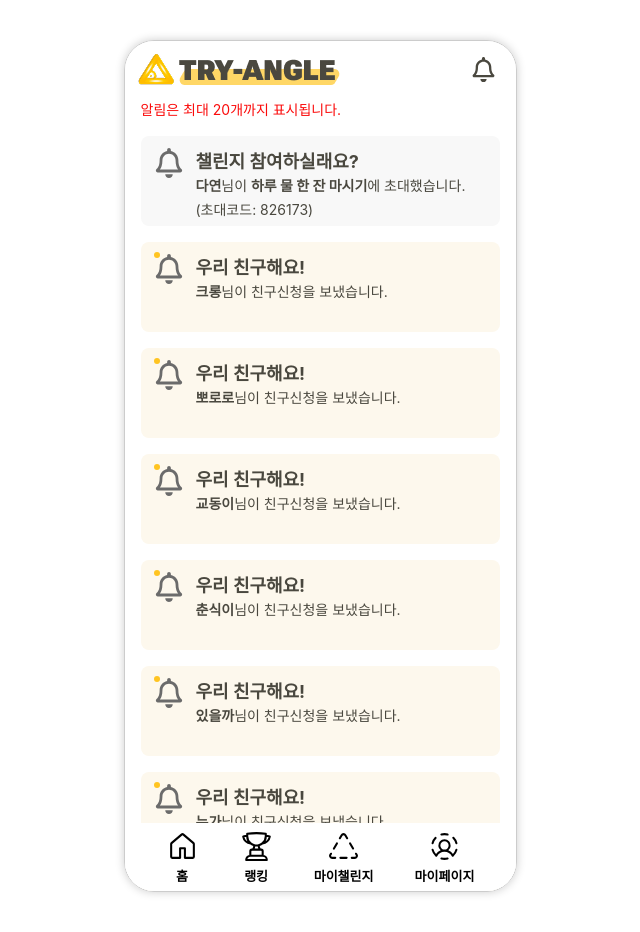
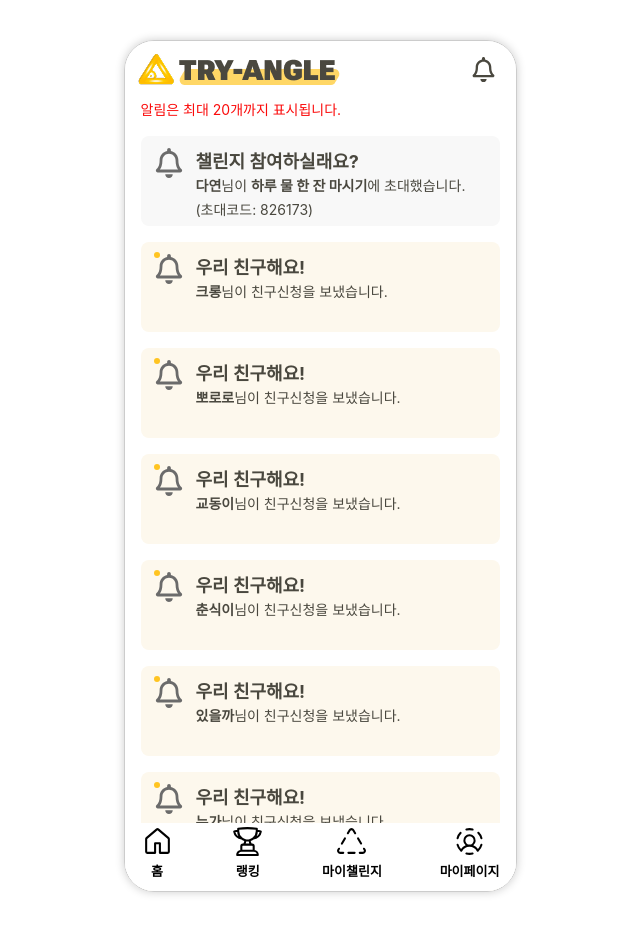
Before and after one commit to gusdk19/TryAngle-FE, a React (Create React App) app: page / in a window 1280 px wide. Shown: the whole page, without its empty margins (320-960 px from the left). Built offline with nearby package versions, Linux system fonts and the light colour scheme.

Commit message:
feat: footer 디자인 수정

```diff
--- a/src/styles/Footer.css
+++ b/src/styles/Footer.css
@@ -8,9 +8,11 @@
 
   .footer-content {
     display: flex;
-    justify-content: space-evenly;
+    justify-content: space-between;
     align-items: center;
     height: 100%;
+    margin: auto 16px;
+    padding-bottom: 10px;
   }
 
   .footer-item {
```
